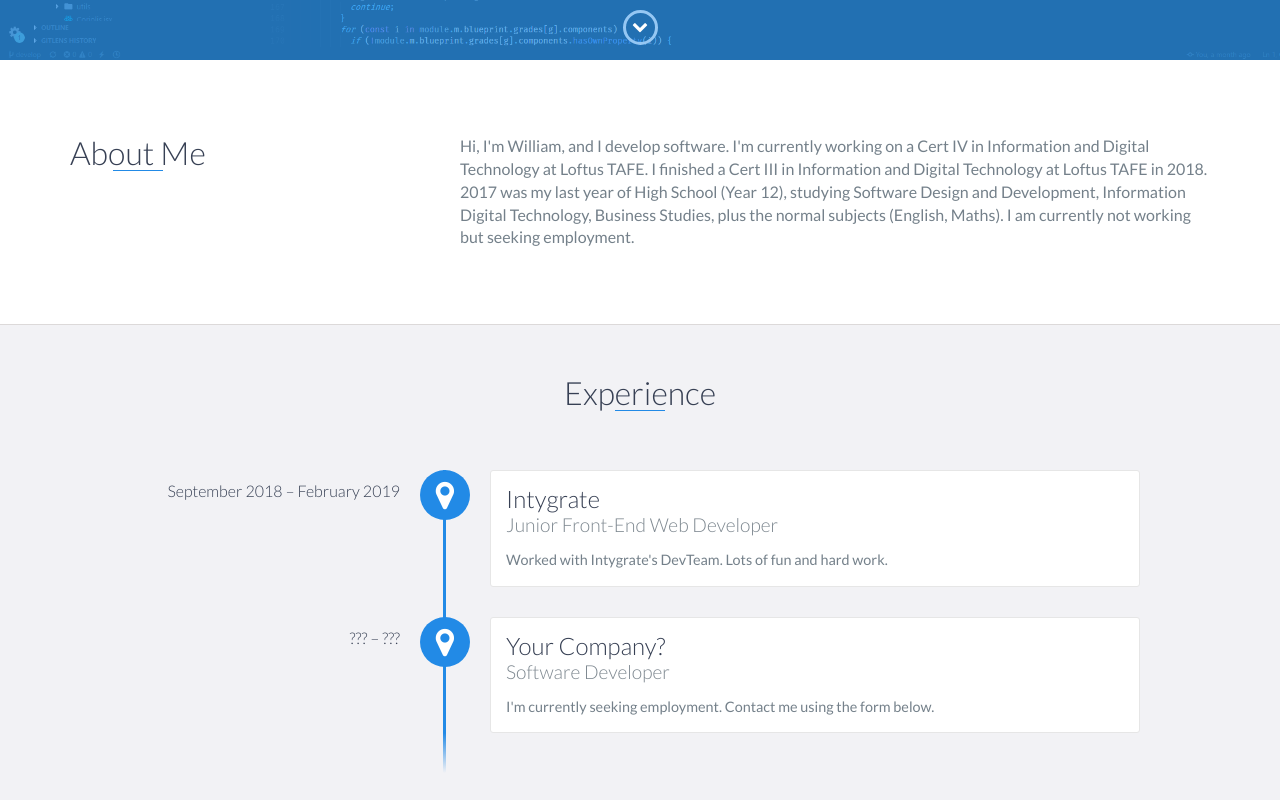
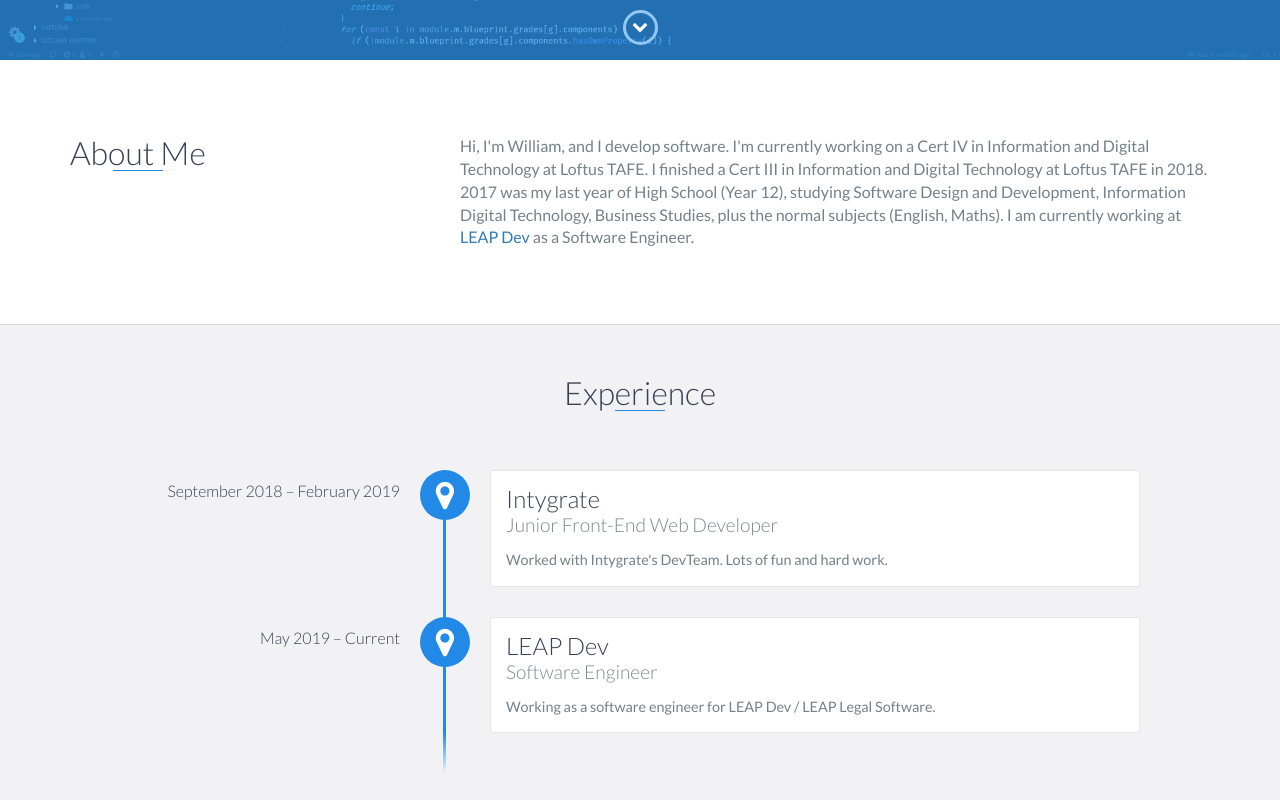
Before and after one commit to willyb321/devportfolio, a React app: page / in a window 1280 px wide. Shown: the part 740-1540 px from the top of the page. Built offline with nearby package versions, Linux system fonts and the light colour scheme.

Commit message:
update experience (working at LEAPDev now)

```diff
--- a/src/About.js
+++ b/src/About.js
@@ -7,13 +7,23 @@
 			<div id="about">
 				<div className="container">
 					<div className="row">
-						<div className="col-md-4"><h2 className="heading">About Me</h2></div>
+						<div className="col-md-4">
+							<h2 className="heading">About Me</h2>
+						</div>
 						<div className="col-md-8">
 							<p>
 								Hi, I'm William, and I develop software.
-								I'm currently working on a Cert IV in Information and Digital Technology at Loftus TAFE.
-								I finished a Cert III in Information and Digital Technology at Loftus TAFE in 2018. 2017 was my last year of High School (Year 12), studying Software Design and Development, Information Digital Technology, Business Studies, plus the normal subjects (English, Maths).
-								I am currently not working but seeking employment.
+								I'm currently working on a Cert IV in
+								Information and Digital Technology at
+								Loftus TAFE. I finished a Cert III in
+								Information and Digital Technology at
+								Loftus TAFE in 2018. 2017 was my last
+								year of High School (Year 12), studying
+								Software Design and Development,
+								Information Digital Technology, Business
+								Studies, plus the normal subjects
+								(English, Maths). I am currently working
+								at <a href="https://leapdev.io" rel="noopener noreferrer" targrt="_blank">LEAP Dev</a> as a Software Engineer.
 							</p>
 						</div>
 					</div>
--- a/src/Experience.js
+++ b/src/Experience.js
@@ -6,8 +6,21 @@
 		super();
 		this.state = {
 			jobs: [
-				{date: 'September 2018 – February 2019', employer: 'Intygrate', title: 'Junior Front-End Web Developer', description: 'Worked with Intygrate\'s DevTeam. Lots of fun and hard work.'},
-				{date: '??? – ???', employer: 'Your Company?', title: 'Software Developer', description: 'I\'m currently seeking employment. Contact me using the form below.'},
+				{
+					date: "September 2018 – February 2019",
+					employer: "Intygrate",
+					title: "Junior Front-End Web Developer",
+					description:
+						"Worked with Intygrate's DevTeam. Lots of fun and hard work."
+				},
+				{
+					date: "May 2019 – Current",
+					employer: "LEAP Dev",
+					title: "Software Engineer",
+					description:
+						"Working as a software engineer for LEAP Dev / LEAP Legal Software."
+				}
+				// {date: '??? – ???', employer: 'Your Company?', title: 'Software Developer', description: 'I\'m currently seeking employment. Contact me using the form below.'},
 			]
 		};
 	}
--- a/src/Skills.js
+++ b/src/Skills.js
@@ -1,40 +1,65 @@
-import React, {Component} from 'react';
-import './main.css';
+import React, { Component } from "react";
+import "./main.css";
 
 class Skills extends Component {
 	constructor() {
 		super();
 		this.state = {
 			skills: [
-				{name: 'JavaScript', url: 'https://www.javascript.com/'},
-				{name: 'TypeScript', url: 'http://www.typescriptlang.org/'},
-				{name: 'HTML', url: 'https://en.wikipedia.org/wiki/HTML'},
-				{name: 'Pug', url: 'https://pugjs.org'},
-				{name: 'Node.JS', url: 'https://nodejs.org'},
-				{name: 'MeteorJS', url: 'https://meteor.com'},
-				{name: 'Electron', url: 'https://electron.atom.io'},
-				{name: 'VueJS', url: 'https://vuejs.org/'},
-				{name: 'React', url: 'https://reactjs.org/'},
-				{name: 'Sass / SCSS', url: 'http://sass-lang.com/'},
-				{name: 'CSS', url: 'https://en.wikipedia.org/wiki/Cascading_Style_Sheets'},
-				{name: 'Mongoose', url: 'http://mongoosejs.com/'},
-				{name: 'Python', url: 'https://www.python.org/'},
-				{name: 'C#', url: 'https://en.wikipedia.org/wiki/C_Sharp_%28programming_language%29'},
-				{name: 'Bash', url: 'https://en.wikipedia.org/wiki/Bash_(Unix_shell)'},
-				{name: 'ZSH', url: 'https://en.wikipedia.org/wiki/Z_shell'},
-				{name: 'MongoDB', url: 'https://www.mongodb.com/'}
+				{
+					name: "JavaScript",
+					url: "https://www.javascript.com/"
+				},
+				{
+					name: "TypeScript",
+					url: "http://www.typescriptlang.org/"
+				},
+				{
+					name: "HTML",
+					url: "https://en.wikipedia.org/wiki/HTML"
+				},
+				{ name: "Pug", url: "https://pugjs.org" },
+				{ name: "Node.JS", url: "https://nodejs.org" },
+				{ name: "MeteorJS", url: "https://meteor.com" },
+				{ name: "Electron", url: "https://electron.atom.io" },
+				{ name: "VueJS", url: "https://vuejs.org/" },
+				{ name: "React", url: "https://reactjs.org/" },
+				{ name: "AngularJS", url: "https://angular.io/" },
+				{ name: "Sass / SCSS", url: "http://sass-lang.com/" },
+				{
+					name: "CSS",
+					url: "https://en.wikipedia.org/wiki/Cascading_Style_Sheets"
+				},
+				{ name: "Mongoose", url: "http://mongoosejs.com/" },
+				{ name: "Python", url: "https://www.python.org/" },
+				{
+					name: "Bash",
+					url: "https://en.wikipedia.org/wiki/Bash_(Unix_shell)"
+				},
+				{
+					name: "ZSH",
+					url: "https://en.wikipedia.org/wiki/Z_shell"
+				},
+				{ name: "MongoDB", url: "https://www.mongodb.com/" }
 			]
 		};
 	}
 
 	render() {
 		return (
-			<div id="skills"><h2 className="heading">Skills</h2>
+			<div id="skills">
+				<h2 className="heading">Skills</h2>
 				<ul>
-					{this.state.skills.map(skill => <li key={skill.name}><a href={skill.url}
-																		   target="_blank" rel="noopener">{skill.name}</a></li>)}
+					{this.state.skills.map(skill => (
+						<li key={skill.name}>
+							<a href={skill.url} target="_blank" rel="noopener">
+								{skill.name}
+							</a>
+						</li>
+					))}
 				</ul>
-			</div>);
+			</div>
+		);
 	}
 }
 
```
